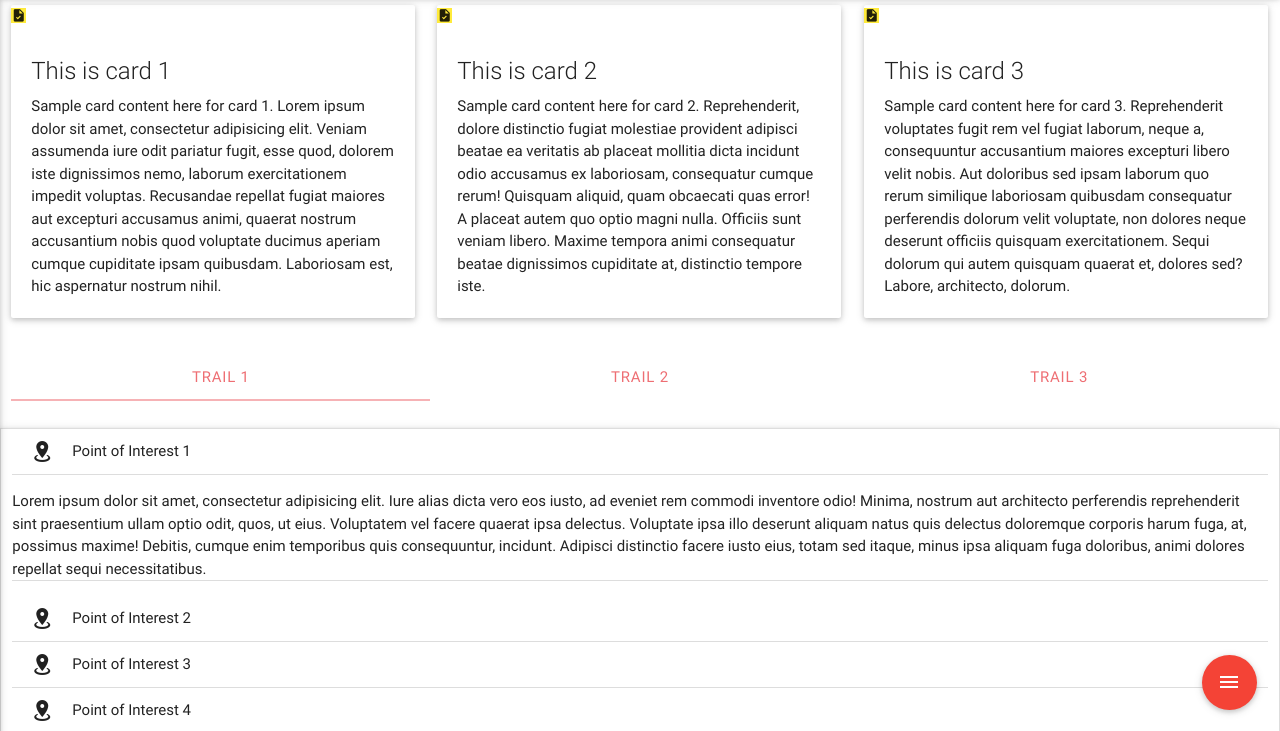
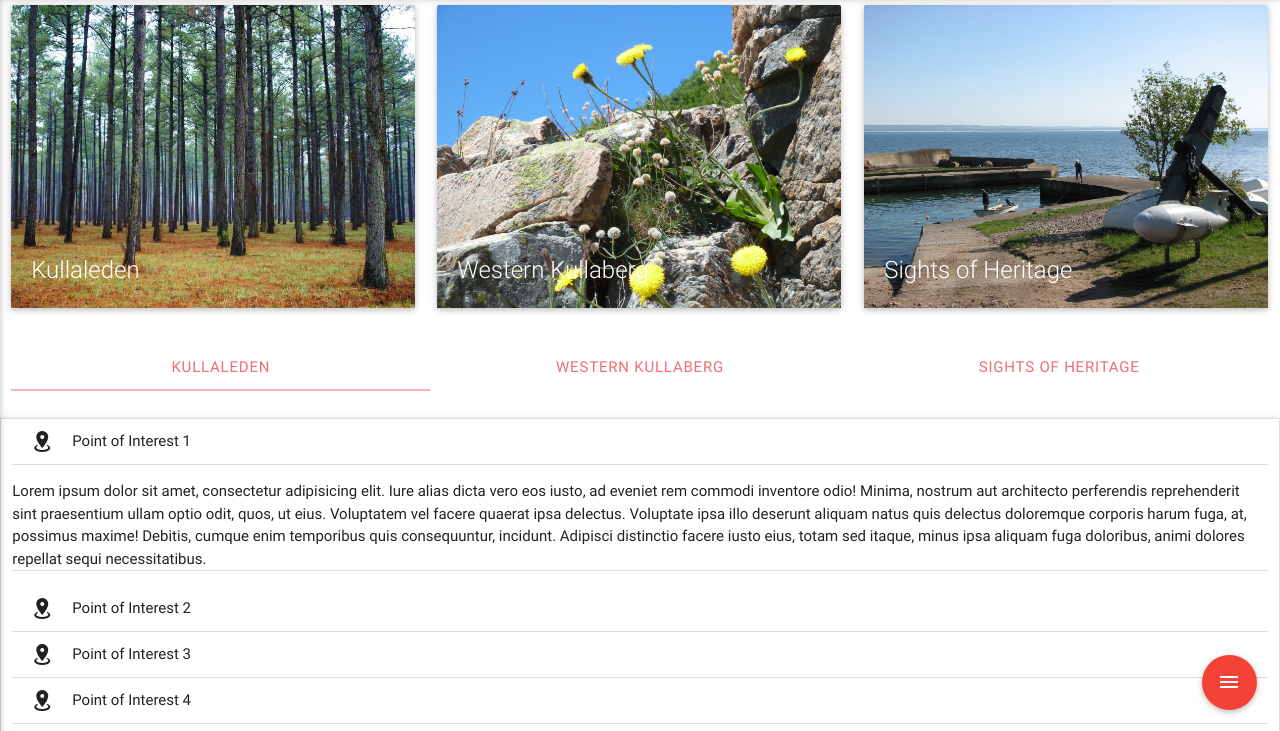
Before and after one commit to elenabazhenova/KullabergApp, a website: page index.html in a window 1280 px wide. Shown: the part 67-798 px from the top of the page. Drawn offline with Linux system fonts and the light colour scheme.

Commit message:
add pictures and labels

```diff
--- a/index.html
+++ b/index.html
@@ -4,7 +4,7 @@
 	<head>
 		<meta http-equiv="Content-Type" content="text/html;charset=UTF-8">
 		<title>Kullaberg</title>
-		<meta name="themecolor" content="#ffeb3b">
+		<meta name="theme-color" content="#ffeb3b">
 		<meta name="viewport" content="width=device-width, user-scalable=no, initial-scale=1.0, maximum-scale=1.0, minimum-scale=1.0">
 		<link rel="stylesheet" href="css/materialize.min.css">
 		<link rel="stylesheet" href="css/materialdesignicons.min.css">
@@ -43,38 +43,30 @@
 			██      ██   ██ ██   ██ ██   ██      ██
 			 ██████ ██   ██ ██   ██ ██████  ███████
 			-->
-			<!-- section.scrollspy.grid.row>(article.grid-item.col.s12.m6.l4>div.card(div.card-image>(i.mdi.mdi-file-check.yellow)(span.card-title{Card $}))(div.card-content(div.card-title{This is card $})>p{Sample card content here for card $. }>Lorem50))*3
+			<!--
+			section.scrollspy.grid.row>(article.grid-item.col.s12.m6.l4>div.card(div.card-image.materialboxed>(img[img/trail$.jpg][alt='Trail $'])(span.card-title{Card $}))(div.card-content(div.card-title{This is card $})>p{Sample card content here for card $. }>Lorem50))*3
 		 -->
 			<section class="scrollspy grid row">
 				<article class="grid-item col s12 m6 l4">
 					<div class="card">
-						<div class="card-image"><i class="mdi mdi-file-check yellow"></i><span class="card-title">Card 1</span></div>
-						<div class="card-content">
-							<div class="card-title">This is card 1</div>
-							<p>Sample card content here for card 1. Lorem ipsum dolor sit amet, consectetur adipisicing elit. Veniam assumenda iure odit pariatur fugit, esse quod, dolorem iste dignissimos nemo, laborum exercitationem impedit voluptas. Recusandae repellat fugiat
-								maiores aut excepturi accusamus animi, quaerat nostrum accusantium nobis quod voluptate ducimus aperiam cumque cupiditate ipsam quibusdam. Laboriosam est, hic aspernatur nostrum nihil.</p>
-						</div>
-					</div>
+						<div class="card-image materialboxed"><img src="img/trail1.jpg" alt="Kullaleden"><span class="card-title">Kullaleden</span></div>
+						<!-- <div class="card-content">
+							<p></p>
+						</div> --></div>
 				</article>
 				<article class="grid-item col s12 m6 l4">
 					<div class="card">
-						<div class="card-image"><i class="mdi mdi-file-check yellow"></i><span class="card-title">Card 2</span></div>
-						<div class="card-content">
-							<div class="card-title">This is card 2</div>
-							<p>Sample card content here for card 2. Reprehenderit, dolore distinctio fugiat molestiae provident adipisci beatae ea veritatis ab placeat mollitia dicta incidunt odio accusamus ex laboriosam, consequatur cumque rerum! Quisquam aliquid, quam obcaecati
-								quas error! A placeat autem quo optio magni nulla. Officiis sunt veniam libero. Maxime tempora animi consequatur beatae dignissimos cupiditate at, distinctio tempore iste.</p>
-						</div>
-					</div>
+						<div class="card-image materialboxed"><img src="img/trail2.jpg" alt="Western Kullaberg"><span class="card-title">Western Kullaberg</span></div>
+						<!-- <div class="card-content">
+							<p></p>
+						</div> --></div>
 				</article>
 				<article class="grid-item col s12 m6 l4">
 					<div class="card">
-						<div class="card-image"><i class="mdi mdi-file-check yellow"></i><span class="card-title">Card 3</span></div>
-						<div class="card-content">
-							<div class="card-title">This is card 3</div>
-							<p>Sample card content here for card 3. Reprehenderit voluptates fugit rem vel fugiat laborum, neque a, consequuntur accusantium maiores excepturi libero velit nobis. Aut doloribus sed ipsam laborum quo rerum similique laboriosam quibusdam consequatur
-								perferendis dolorum velit voluptate, non dolores neque deserunt officiis quisquam exercitationem. Sequi dolorum qui autem quisquam quaerat et, dolores sed? Labore, architecto, dolorum.</p>
-						</div>
-					</div>
+						<div class="card-image materialboxed"><img src="img/trail3.jpg" alt="Sights of Heritage"><span class="card-title">Sights of Heritage</span></div>
+						<!-- <div class="card-content">
+							<p></p>
+						</div> --></div>
 				</article>
 			</section>
 			<!--
@@ -90,9 +82,9 @@
 				<section class="row">
 					<div class="col s12">
 						<ul class="tabs">
-							<li class="tab col s3"><a href="#trail1">Trail 1</a></li>
-							<li class="tab col s3"><a href="#trail2">Trail 2</a></li>
-							<li class="tab col s3"><a href="#trail3">Trail 3</a></li>
+							<li class="tab col s3"><a href="#trail1">Kullaleden</a></li>
+							<li class="tab col s3"><a href="#trail2">Western Kullaberg</a></li>
+							<li class="tab col s3"><a href="#trail3">Sights of Heritage</a></li>
 						</ul>
 					</div>
 				</section>
@@ -388,7 +380,7 @@
 				<div class="row"> <span class="col s12 m4">Designad av <a class="orange-text text-lighten-3 modal-trigger" href="#modal1">Carlos Velasco</a></span></div>
 			</div>
 		</footer>
-		<div id="modal1" class="modal bottom-sheet modal-fixed-footer">
+		<div id="modal1" class="modal">
 			<div class="modal-content row valign-wrapper">
 				<div class="col s8 l7 valign right-align">
 					<h2 class="orange-text">Carlos Velasco</h2>
```
Also changed, not shown: img/trail1.jpg (added), img/trail2.jpg (added), img/trail3.jpg (renamed from img/131.jpg), 1 other file.
